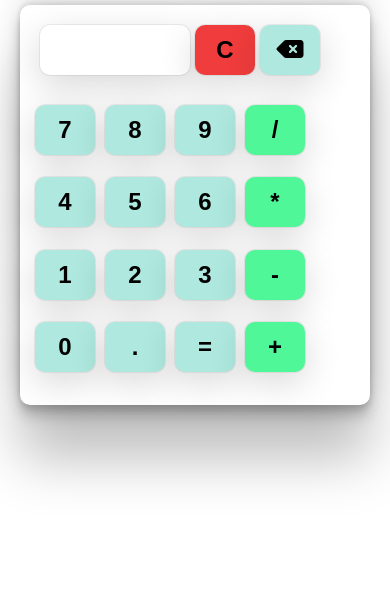
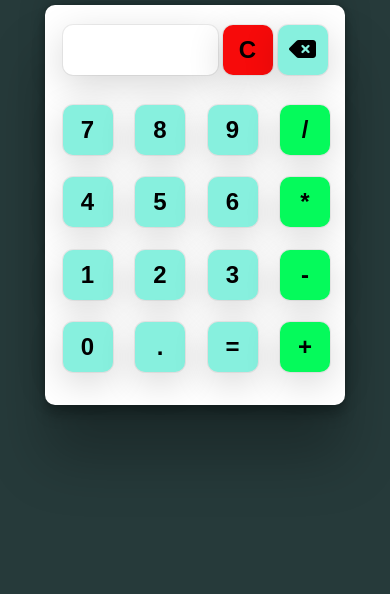
Before and after one commit to AvinashMaddha/Calculator, a plain HTML site: page index.html in a window 390 px wide. Shown: the part 250-844 px from the top of the page. Drawn offline with Linux system fonts and the light colour scheme.

Commit message:
responsive

```diff
--- a/calculator.css
+++ b/calculator.css
@@ -13,6 +13,7 @@ body{
 
     overflow: hidden;
     flex-wrap: wrap;
+    background-color: #263a3a;
 
 }
 .cal-buttons{
@@ -30,7 +31,7 @@ button{
     border-radius: 10px;
     border: none;
     box-shadow: rgba(0, 0, 0, 0.16) 0px 10px 36px 0px, rgba(0, 0, 0, 0.06) 0px 0px 0px 1px;
-    background-color: #aee8de;
+    background-color: #87f0de;
 }
 .cal-container{
     border-radius: 10px;
@@ -43,6 +44,7 @@ button{
    padding-bottom: 20px;
    box-shadow: rgba(0, 0, 0, 0.25) 0px 54px 55px, rgba(0, 0, 0, 0.12) 0px -12px 30px, rgba(0, 0, 0, 0.12) 0px 4px 6px, rgba(0, 0, 0, 0.17) 0px 12px 13px, rgba(0, 0, 0, 0.09) 0px -3px 5px;
    margin: 10px;
+   background-color: #ffffff;
 
 }
 input{
@@ -71,20 +73,22 @@ input:focus{
 
 }
 .operator{
-    background-color: #4ff798;
+    background-color: #05fa5b;
 }
 .clear{
-    background-color: #f03c3c;
+    background-color: #f70a0a;
 }
 h1{
     font-size: 3em;
     font-weight: 600;
     margin-bottom: 20px;
     text-align: center;
+    color: #ffffff;
 }
 @media screen and (max-width:465px){
     .cal-container{
         width: 380px;
+
     }
 }
 @media screen and (max-width:400px){
@@ -106,22 +110,26 @@ h1{
         width: 150px;
     }
 }
-@media screen and (max-width:350px){
+@media screen and (max-width:400px){
     .cal-container{
         width: 300px;
+        padding-left: 15px;
 
     }
     .cal-buttons{
         width: 280px;
+        display: grid;
+        grid-template-columns: repeat(4,1fr);
     }
     button{
         width: 50px;
     }
     .input-container{
         width: 280px;
-        justify-content: start;
+        display: grid;
+        grid-template-columns: repeat(4,1fr);
     }
     input{
-        width: 130px;
+        width: 155px;
     }
 }
```
